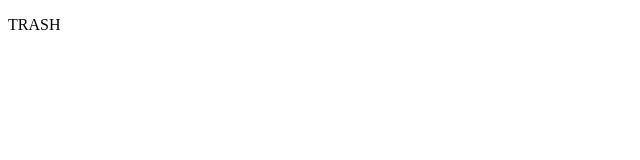
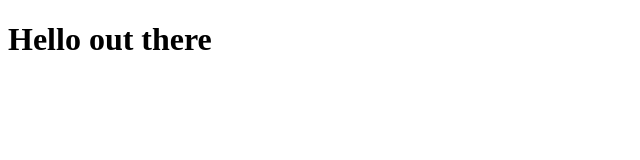
Before and after one commit to annielly/gitDemo, a plain HTML site: page index.html in a window 1280 px wide. Shown: the whole page, without its empty margins (0-640 px from the left). Drawn offline with Linux system fonts and the light colour scheme.

Commit message:
Revert "Update index.html"
This reverts commit 848ed44514472b8be9a1975420d4271152a93585.

```diff
--- a/index.html
+++ b/index.html
@@ -7,7 +7,7 @@
     <title>Git Demo</title>
 </head>
 <body>
-    <p>TRASH</p>
+    <h1>Hello out there</h1>
 
 </body>
 </html>
```
